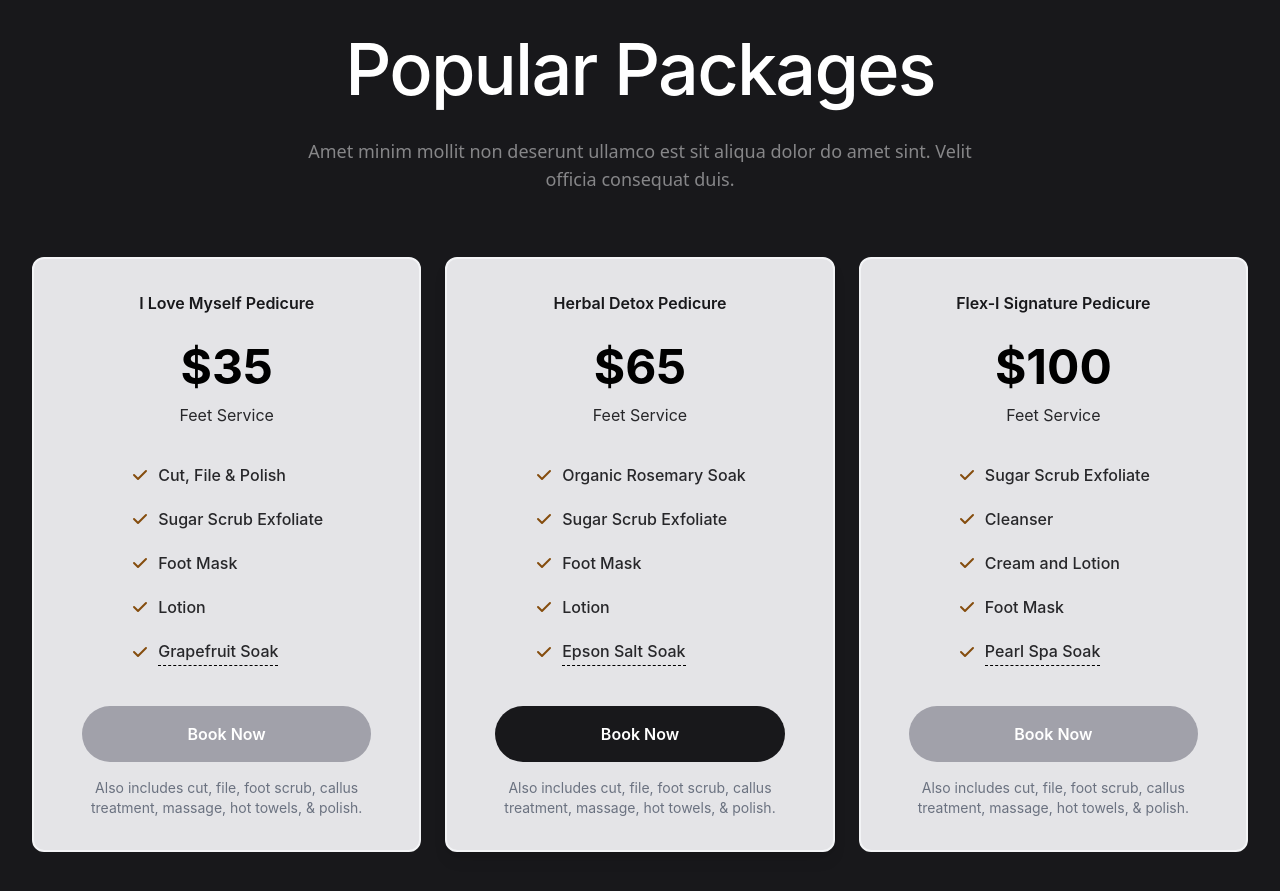
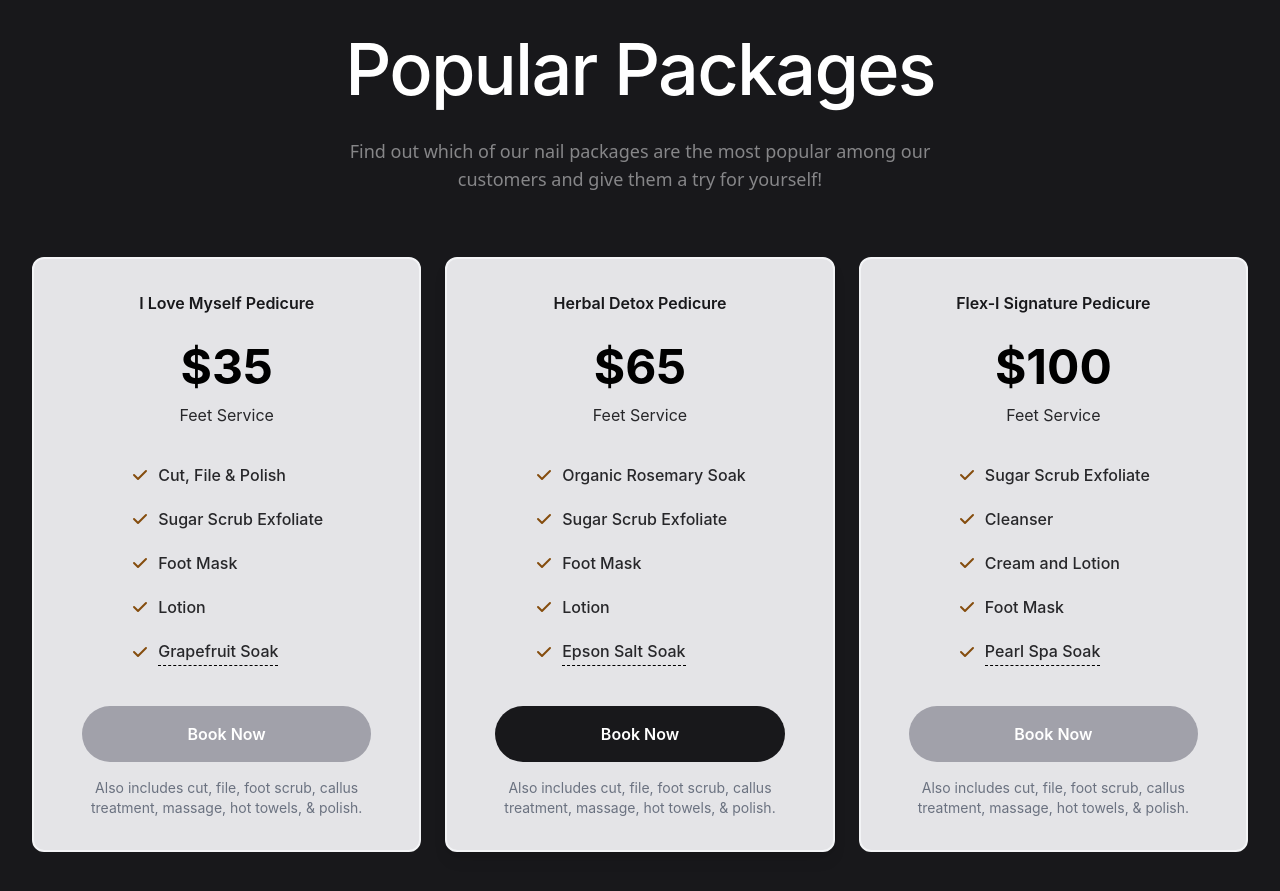
Before and after one commit to FerraroSoftware/lily-dark-nailsalon, a Next.js app: page / in a window 1280 px wide. Shown: the part 4660-5551 px from the top of the page. Built offline with nearby package versions, Linux system fonts and the light colour scheme.

Commit message:
smalll updates

```diff
--- a/components/Popular.jsx
+++ b/components/Popular.jsx
@@ -7,8 +7,8 @@ export default function Popular() {
         <div className="max-w-2xl mx-auto text-center">
           <h2 className="header">Popular Packages</h2>
           <p className="subheader">
-            Amet minim mollit non deserunt ullamco est sit aliqua dolor do amet
-            sint. Velit officia consequat duis.
+            Find out which of our nail packages are the most popular among our
+            customers and give them a try for yourself!
           </p>
         </div>
 
--- a/components/Sidebar.jsx
+++ b/components/Sidebar.jsx
@@ -3,7 +3,7 @@ import Image from "next/image";
 import Link from "next/link";
 export default function Sidebar() {
   return (
-    <div class="fixed hidden md:right-0 lg:left-0 top-1/4 z-50 px-5 py-3 bg-transparent md:flex flex-col space-y-3">
+    <div class="fixed hidden md:right-0 lg:left-0 top-1/4 z-50 px-5 py-3 bg-transparent md:flex flex-col space-y-3 w-20">
       <Link
         href="https://www.facebook.com/flexispaandwellness"
         title="Share on Facebook"
```
